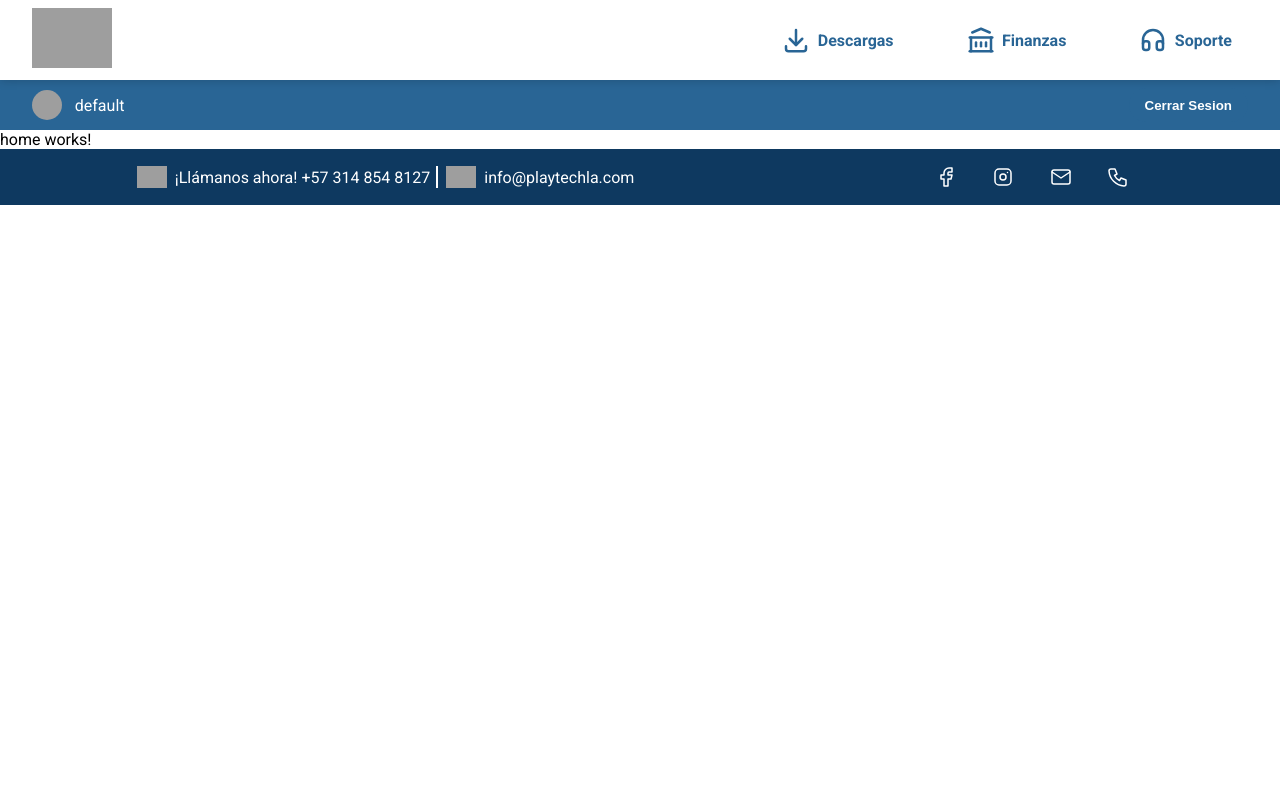
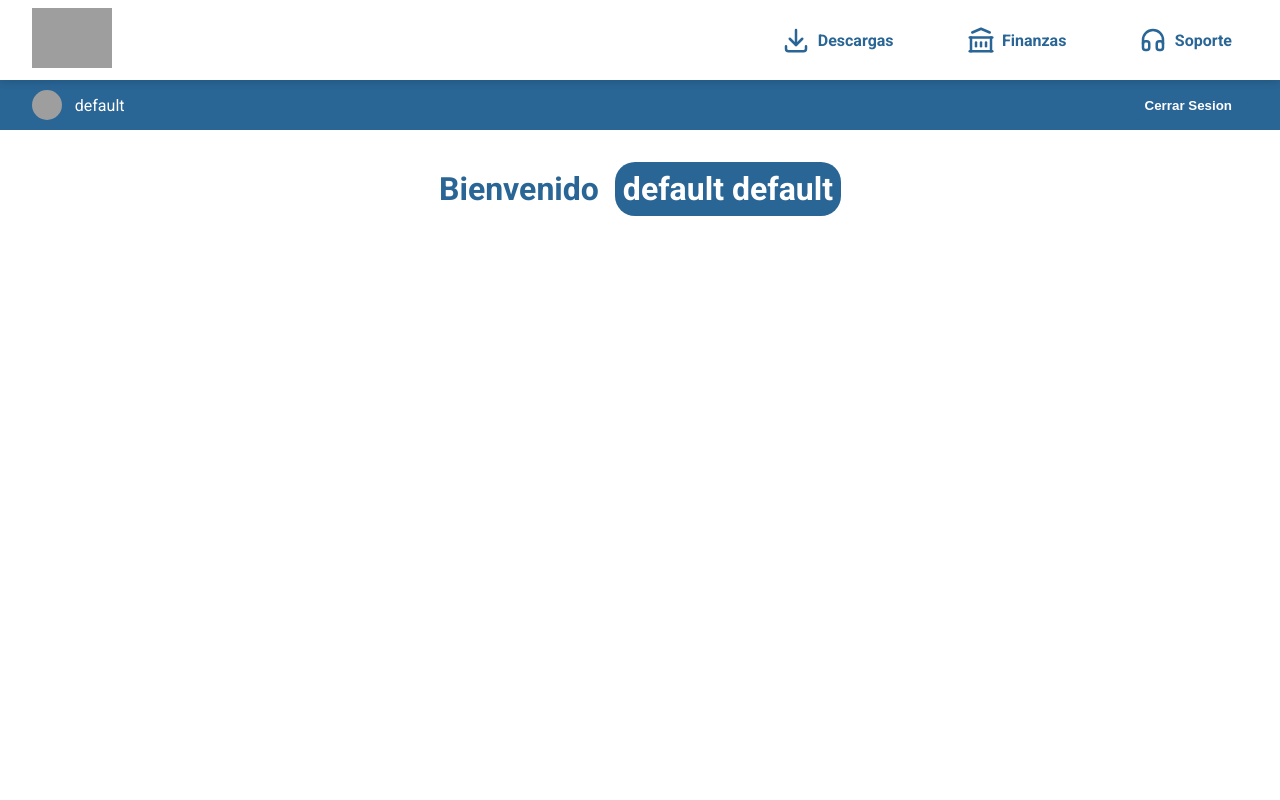
Before and after one commit to brandon-alexis/listo-app, an Angular app: page /dashboard in a window 1280 px wide. Shown: the top 800 px of the page. Built offline with nearby package versions, Linux system fonts and the light colour scheme; sample sign-in values are in the browser's storage; grey boxes are pictures that could not be loaded.

Commit message:
adicion de estilos para pagina de home

```diff
--- a/src/app/pages/home/home.component.html
+++ b/src/app/pages/home/home.component.html
@@ -1 +1,6 @@
-<p>home works!</p>
+<main class="container">
+  <h1 class="home__title">
+    Bienvenido
+    <span class="home__user">{{ user.nombre }} {{ user.apellido }}</span>
+  </h1>
+</main>
--- a/src/app/pages/home/home.component.scss
+++ b/src/app/pages/home/home.component.scss
@@ -0,0 +1,25 @@
+.container {
+  width: 100%;
+  height: fit-content;
+  min-height: 100vh;
+  padding: 2rem 1.5rem;
+  position: relative;
+
+  .home {
+    &__title {
+      display: flex;
+      justify-content: center;
+      align-items: center;
+      border-radius: 30px;
+      color: var(--color-secondary);
+      column-gap: 1rem;
+    }
+
+    &__user {
+      padding: 0.5rem;
+      background-color: var(--color-secondary);
+      color: var(--color-primary);
+      border-radius: 20px;
+    }
+  }
+}
--- a/src/app/pages/home/home.component.ts
+++ b/src/app/pages/home/home.component.ts
@@ -1,12 +1,29 @@
-import { Component } from '@angular/core';
+import { Component, OnInit } from '@angular/core';
+import { LoginService } from '../../services/login.service';
+import { T_Login } from '../../types/User';
 
 @Component({
   selector: 'app-home',
   standalone: true,
   imports: [],
   templateUrl: './home.component.html',
-  styleUrl: './home.component.scss'
+  styleUrl: './home.component.scss',
 })
-export class HomeComponent {
+export class HomeComponent implements OnInit {
+  user: T_Login;
 
+  constructor(private loginService: LoginService) {
+    this.user = {
+      nombre: 'default',
+      apellido: 'default',
+      login: 'default',
+    };
+  }
+
+  ngOnInit(): void {
+    this.loginService.loginEvent.subscribe((data: T_Login) => {
+      this.user = data;
+      console.log(data.login);
+    });
+  }
 }
```
